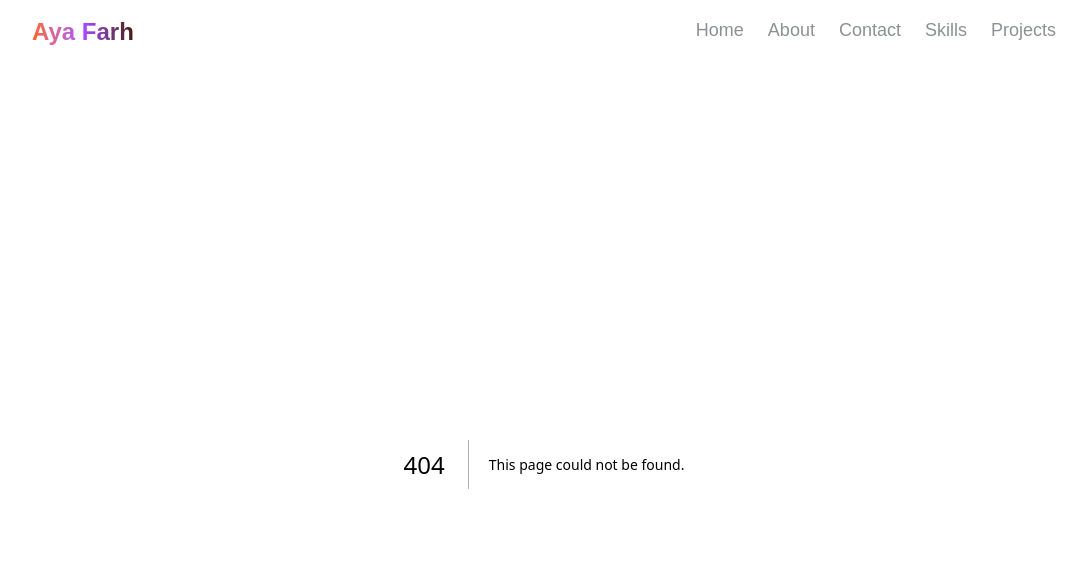
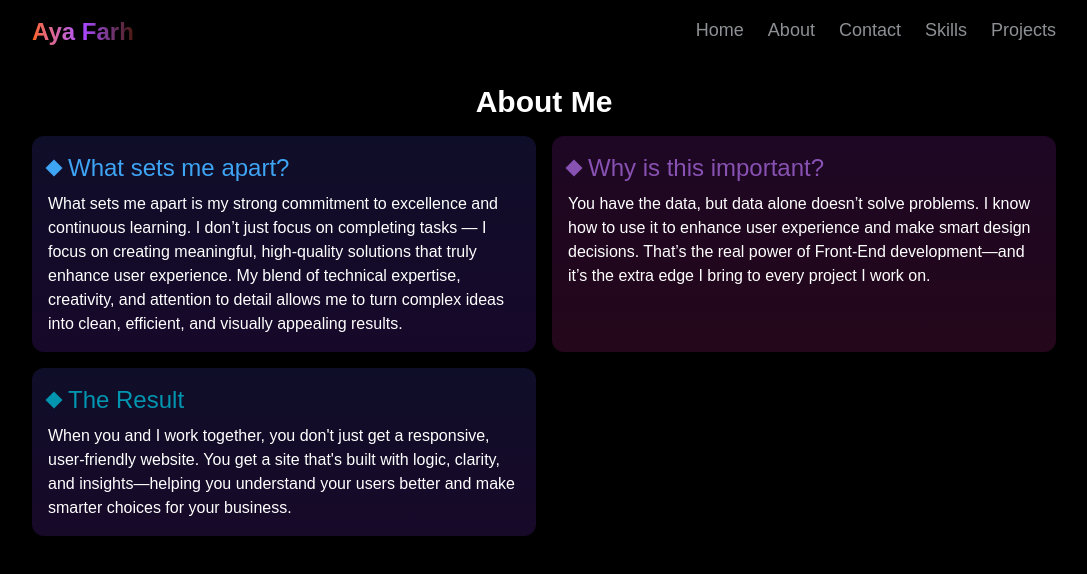
Before and after one commit to ayaFarh/protifolio, a Next.js app: page /About in a window 1280 px wide. Before the commit this address had no page. Shown: the top 574 px of the page, without its empty margins (96-1183 px from the left). Built offline with nearby package versions, Linux system fonts and the light colour scheme.

Commit message:
handel about page

```diff
--- a/Data/navList.js
+++ b/Data/navList.js
@@ -5,11 +5,11 @@
         },
         {
             name:"About",
-            link:"/about"
+            link:"/About"
         },
         {
             name:"Contact",
-            link:"/contact"
+            link:"/Contact"
         },
         {
             name:"Skills",
@@ -17,6 +17,6 @@
         },
         {
             name:"Projects",
-            link:"/projects"
+            link:"/Projects"
         }
     ]
--- /dev/null
+++ b/src/app/About/page.jsx
@@ -0,0 +1,55 @@
+import React from 'react'
+
+export default function About() {
+    const list=[
+        {
+            name:"What sets me apart?",
+          details:"What sets me apart is my strong commitment to excellence and continuous learning. I don’t just focus on completing tasks — I focus on creating meaningful, high-quality solutions that truly enhance user experience. My blend of technical expertise, creativity, and attention to detail allows me to turn complex ideas into clean, efficient, and visually appealing results.",
+colors:{
+            firstColor:"#0f0e29",
+            secondColor:"#170829",
+            thirdColor:"#3ea4f4"
+           }
+
+        },
+        {
+            name:"Why is this important?",
+            details:"You have the data, but data alone doesn’t solve problems. I know how to use it to enhance user experience and make smart design decisions. That’s the real power of Front-End development—and it’s the extra edge I bring to every project I work on.",
+
+            colors:{
+            firstColor:"#1d0724",
+            secondColor:"#24071a",
+            thirdColor:"#8852b3"
+           }
+        },
+        {
+            name:"The Result",
+            details:"When you and I work together, you don't just get a responsive, user-friendly website. You get a site that's built with logic, clarity, and insights—helping you understand your users better and make smarter choices for your business.",
+            colors:{
+            firstColor:"#0f0e29",
+            secondColor:"#180929",
+            thirdColor:"#0195af"
+           }
+        }
+    ]
+  return (
+    <div>
+        <div className='mainContainer  py-5 space-y-4'>
+            <h2 className='text-3xl font-bold text-center '>About Me</h2>
+            <div className=' grid grid-cols-1 md:grid-cols-2 gap-4'>
+                {list.map((item,index)=>
+                    <div key={index} className='p-4 rounded-xl space-y-2' style={{background: `linear-gradient(180deg, ${item.colors.firstColor}, ${item.colors.secondColor})`}}>
+                        <div className='flex gap-2 items-center'><div className='w-3  h-3 transform rotate-45 ' style={{backgroundColor:item.colors.thirdColor}} > </div>
+                        <h2 style={{color:item.colors.thirdColor}} className='text-2xl'>{item.name}</h2></div>
+                        <p>{item.details}</p>
+                    </div>
+                )}
+
+            </div>
+
+
+        </div>
+
+    </div>
+  )
+}
--- a/src/app/Skills/page.jsx
+++ b/src/app/Skills/page.jsx
@@ -30,6 +30,9 @@ export default function Skills() {
                 {
                     name:"Tailwind CSS",
 
+                },
+                {
+                    name:"Bootstrap",
                 },
                 {
                     name:"JavaScript",
@@ -128,15 +131,15 @@ export default function Skills() {
     <div className='bg-[#05080e] py-5'>
       <div className='w-[70%] mx-auto space-y-4   '>
    <div className='flex flex-col space-y-3 items-center justify-center'>
-     <h2 className='text-3xl text-center font-bold'>Skills & Expertise</h2>
-    <p className='text-newGray text-center'>A comprehensive toolkit for creating data-driven, responsive web applications</p>
+     <h2 className='text-3xl max-[377px]:text-xl text-center font-bold'>Skills & Expertise</h2>
+    <p className='text-newGray max-[377px]:text-sm text-center'>A comprehensive toolkit for creating data-driven, responsive web applications</p>
    </div>
 {/* main content */}
     <div>
      <div className='grid grid-cols-1 md:grid-cols-2 lg:grid-cols-3 gap-4 w-full' >
     {
         listOfSkills.map((item,index)=>
-       <div key={index} style={{ backgroundColor:item.colors.secondColor,borderColor:item.colors.firstColor}} className='relative p-4 border-2 space-y-2 rounded-xl'>
+       <div key={index} style={{ backgroundColor:item.colors.secondColor,borderColor:item.colors.firstColor}} className='relative hover:scale-105 transition-all duration-300 p-4 border-2 space-y-2 rounded-xl'>
         <div className='absolute top-0 right-0 w-9 h-8  rounded-tr-lg rounded-bl-lg' style={{backgroundColor:item.colors.firstColor}}></div>
         <p className='w-fit p-3 rounded-xl' style={{ backgroundColor: item.colors.thirdColor,
       color: "#fff",
--- a/src/app/_Component/PhoneMenu.jsx
+++ b/src/app/_Component/PhoneMenu.jsx
@@ -16,7 +16,7 @@ export default function PhoneMenu({setPhoneNav}) {
     exit={{x:"100%"}}
     transition={{duration:0.5}}
 
-    className='fixed top-0 right-0 bottom-0 md:hidden  py-4 bg-black px-3 w-64  items-center flex-col'>
+    className='fixed top-0 right-0 bottom-0 md:hidden z-[9999]  py-4 bg-black px-3 w-64  items-center flex-col'>
         <div className='cursor-pointer w-[70%] mx-auto ' onClick={()=>setPhoneNav(false)}>
             <IoMdClose className='text-2xl ml-auto text-white hover:text-primary-foreground transition-all duration-300 ease-in-out' />
         </div>
--- a/src/app/page.js
+++ b/src/app/page.js
@@ -1,12 +1,16 @@
 import Image from "next/image";
 import HeroSec from "./HeroSec/page";
 import Skills from "./Skills/page";
+import About from "./About/page";
 
 
 export default function Home() {
   return (
    <div className="space-y-4">
    <HeroSec/>
-   <Skills/></div>
+   <About/>
+   <Skills/>
+
+   </div>
   );
 }
```
